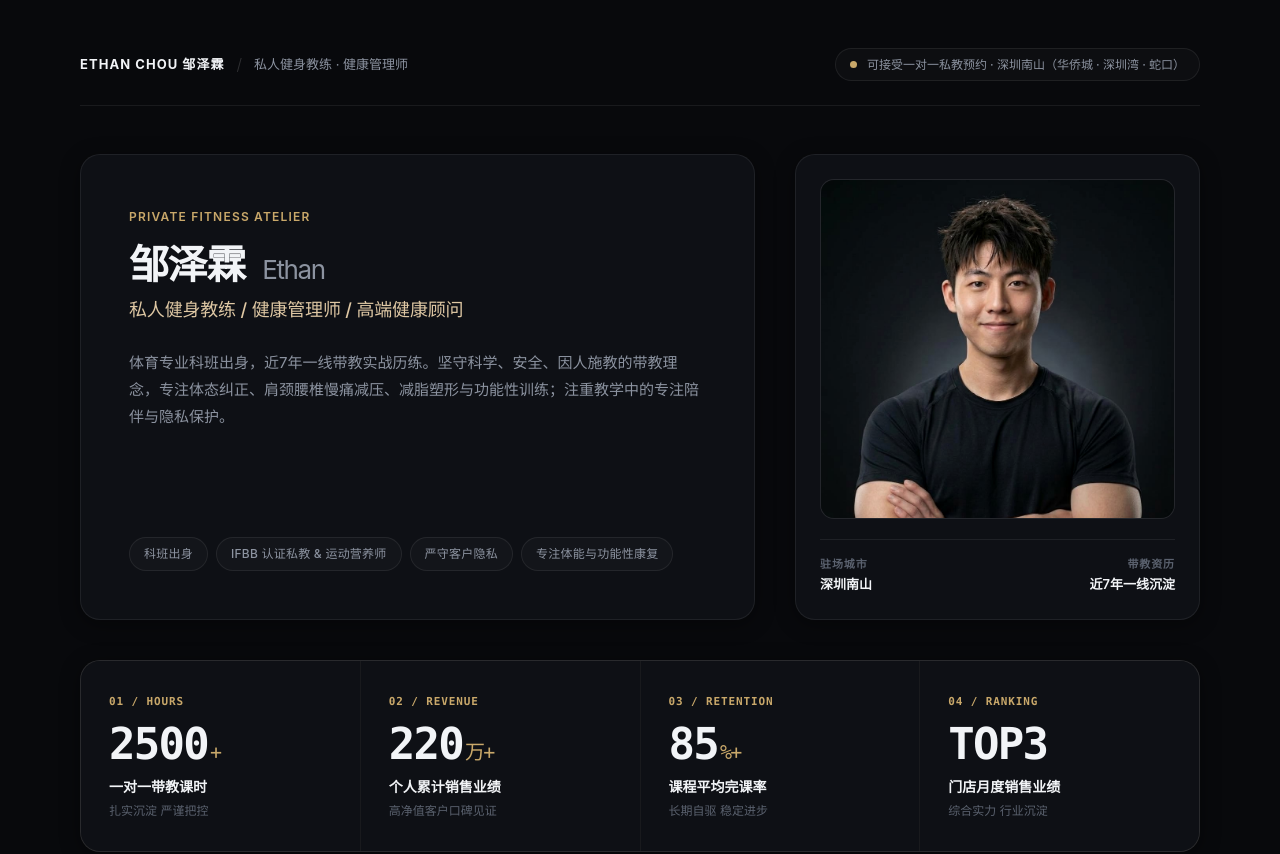
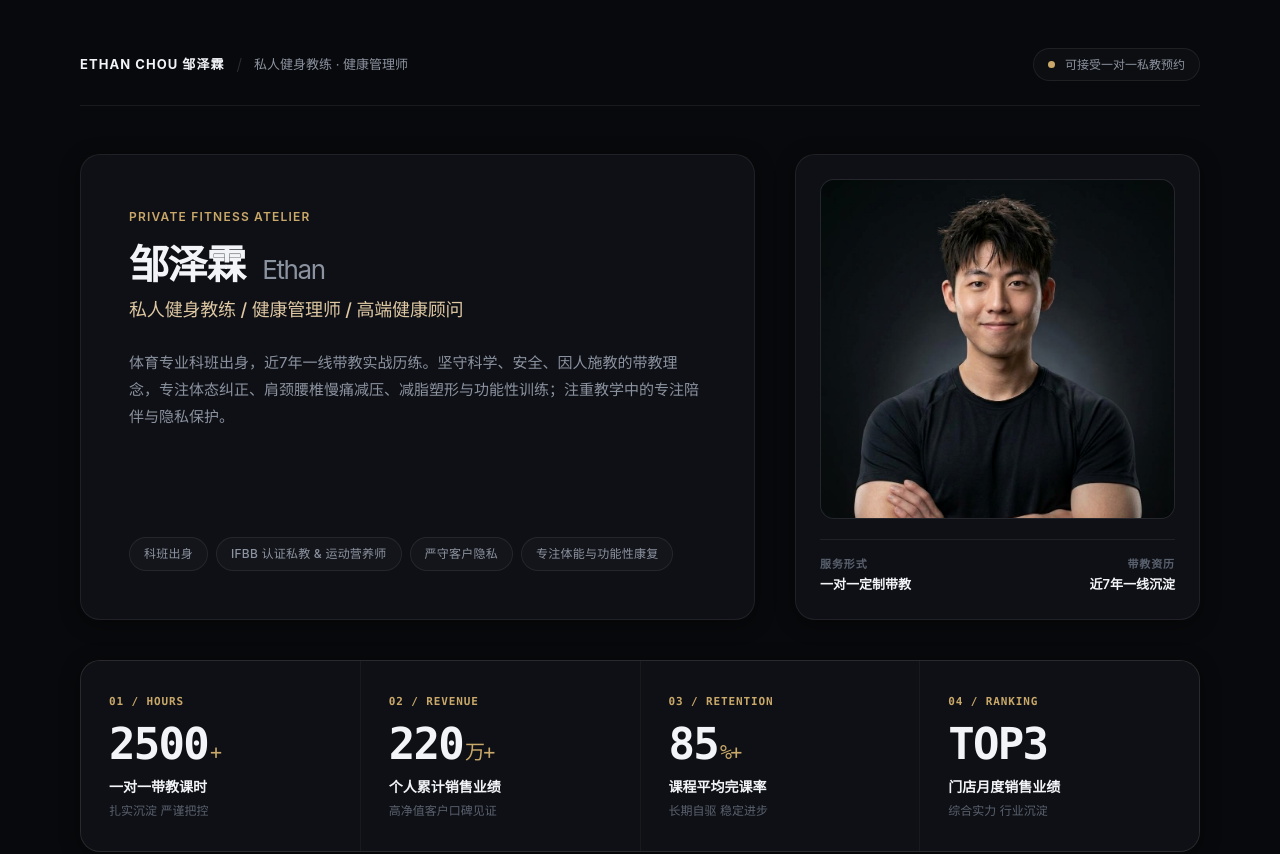
Before and after one commit to zuzeln/fitness, a plain HTML site: page index.html in a window 1280 px wide. Shown: the top 854 px of the page. Drawn offline with Linux system fonts and the light colour scheme.

Commit message:
fix: 彻底移除所有工作地点与地域性标签

```diff
--- a/index.html
+++ b/index.html
@@ -909,7 +909,7 @@
       </div>
       <div class="status-pill">
         <span class="status-dot"></span>
-        <span>可接受一对一私教预约 · 深圳南山（华侨城 · 深圳湾 · 蛇口）</span>
+        <span>可接受一对一私教预约</span>
       </div>
     </header>
 
@@ -940,8 +940,8 @@
         </div>
         <div class="portrait-footer">
           <div>
-            <div class="portrait-meta-label">驻场城市</div>
-            <div class="portrait-meta-val">深圳南山</div>
+            <div class="portrait-meta-label">服务形式</div>
+            <div class="portrait-meta-val">一对一定制带教</div>
           </div>
           <div style="text-align: right;">
             <div class="portrait-meta-label">带教资历</div>
```
Also changed, not shown: 1 other file.
